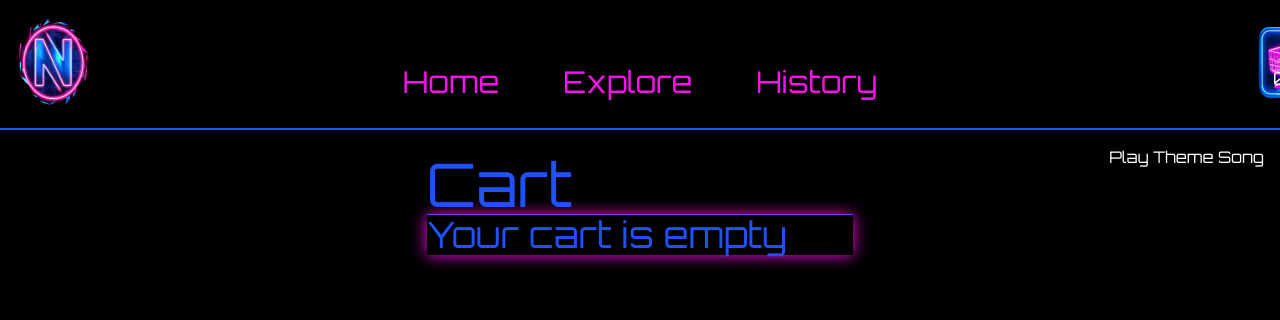
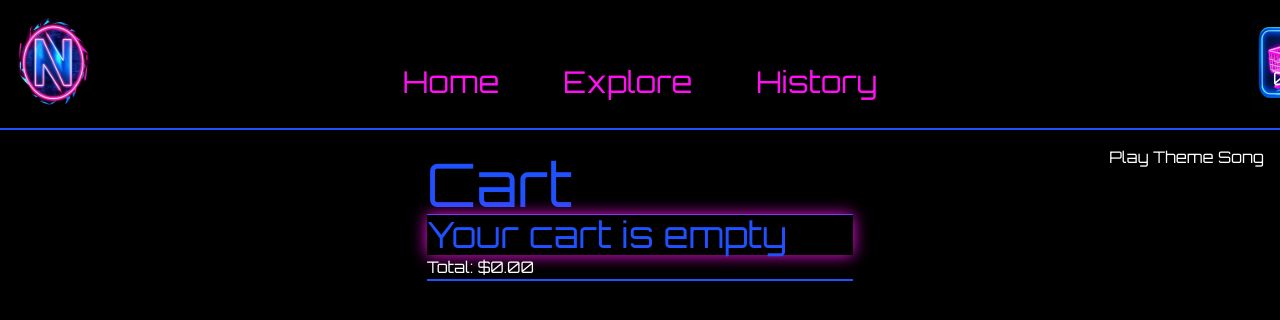
Before and after one commit to OblivionNoirV2/NeonNights, a React (Create React App) app: page /Checkout in a window 1280 px wide. Shown: the top 320 px of the page. Built offline with nearby package versions, Linux system fonts and the light colour scheme.

Commit message:
added cart total

```diff
--- a/src/Checkout.tsx
+++ b/src/Checkout.tsx
@@ -14,7 +14,8 @@ const Checkout = () => {
         <main className=" w-1/3 justify-center m-auto">
             <h1 className="text-6xl checkout">Cart</h1>
             <hr></hr>
-            {/*line up to the left, in as column*/}
+            {/*line up to the left, in a column*/}
+            <section className="flex flex-col">
                 <section className=" flex cart-page">
                     {cart.length == 0 ?
                         <div className="flex text-4xl">
@@ -35,10 +36,18 @@ const Checkout = () => {
                                         </div>
                                     </div>
                                 </li>
+
                             ))}
                         </ul>
                     }
                 </section>
+                <section className="text-white">
+                    Total: ${Number(cart.reduce(
+                        (acc, item) => acc + getPrice(item), 0).toFixed(2)).toLocaleString('en-US', { minimumFractionDigits: 2 })}
+
+                </section>
+            </section>
+            <hr></hr>
         </main>
     )
 }
```
Lines whose indentation alone changed are shown as unchanged.
